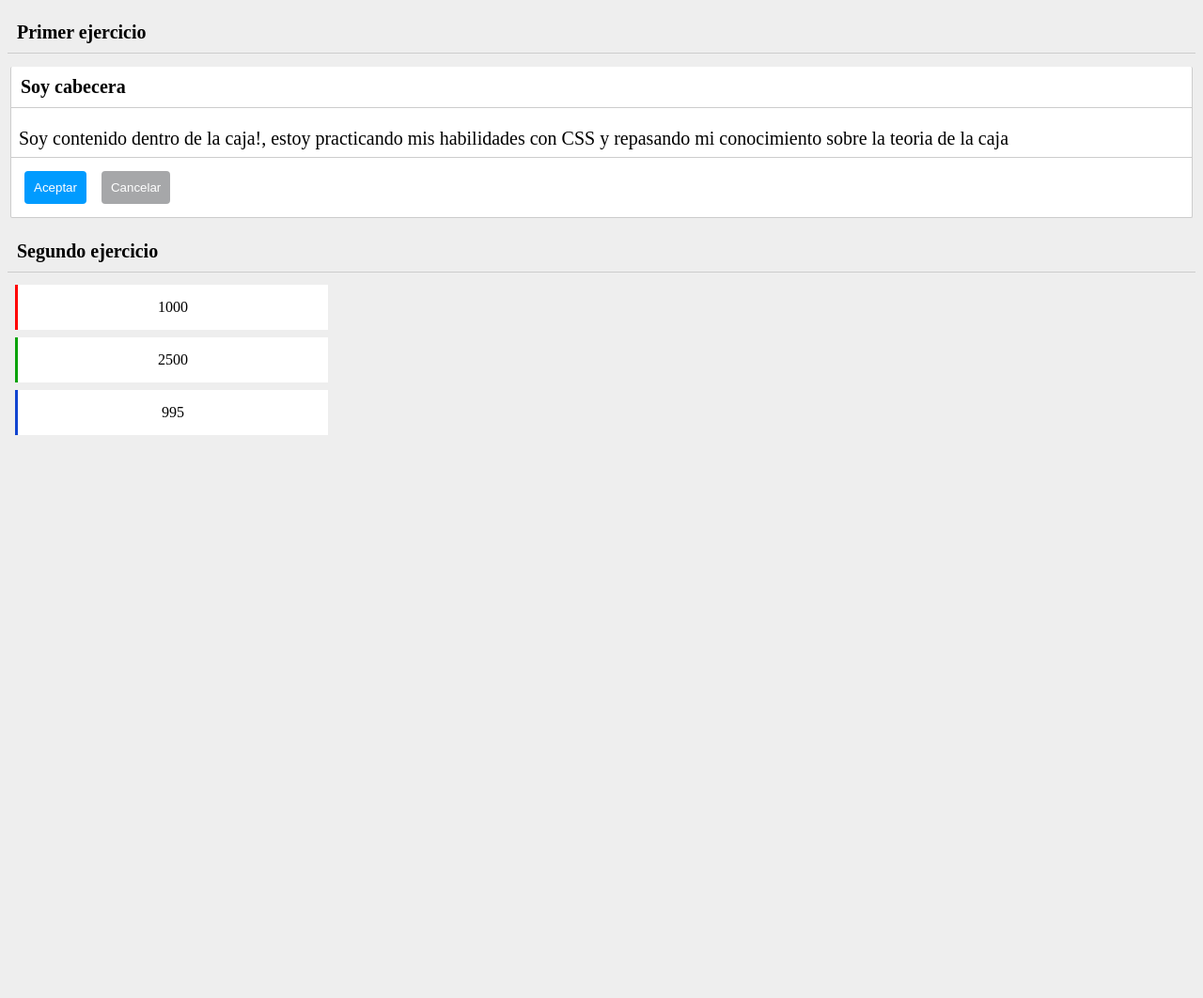
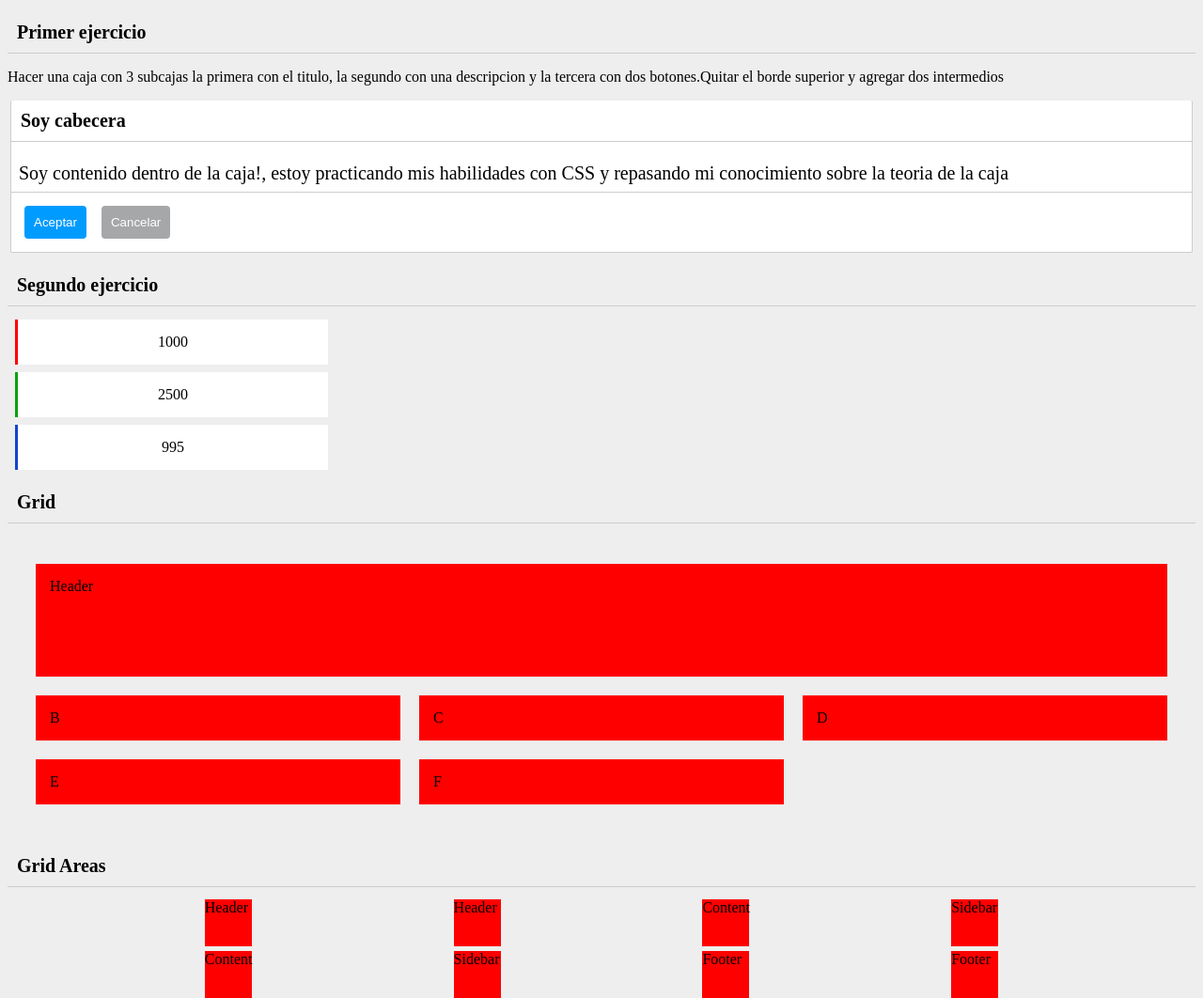
Before and after one commit to avilDev-cr/primerCursoHolaMundo, a plain HTML site: page index.html in a window 1280 px wide. Shown: the whole page at 94% size. Before the commit the page ends 800 px from the top, so only its background shows below. Drawn offline with Linux system fonts and the light colour scheme.

Commit message:
Agregando grid

```diff
--- a/index.html
+++ b/index.html
@@ -1,27 +1,56 @@
 <!DOCTYPE html>
 <html lang="en">
   <head>
-    <meta charset="UTF-8">
-    <meta name="viewport" content="width=device-width, initial-scale=1.0">
+    <meta charset="UTF-8" />
+    <meta name="viewport" content="width=device-width, initial-scale=1.0" />
     <title>PrimerCurso</title>
-    <link rel="stylesheet" href="/styles/style.css">
+    <link rel="stylesheet" href="/styles/style.css" />
   </head>
   <body>
     <h1>Primer ejercicio</h1>
+    <P>Hacer una caja con 3 subcajas la primera con el titulo, la segundo con una descripcion y la tercera con dos botones.Quitar el borde superior y agregar dos intermedios</P>
     <div class="caja">
       <h1>Soy cabecera</h1>
-    <div class="contenido">Soy contenido dentro de la caja!, estoy practicando mis habilidades con CSS y repasando mi conocimiento sobre la teoria de la caja</div>
+      <div class="contenido">
+        Soy contenido dentro de la caja!, estoy practicando mis habilidades con
+        CSS y repasando mi conocimiento sobre la teoria de la caja
+      </div>
       <div id="botones">
         <button class="aceptar">Aceptar</button>
         <button class="cancelar">Cancelar</button>
       </div>
-
     </div>
+    <div class="ejercicio2">
       <h1>Segundo ejercicio</h1>
       <div class="box red">1000</div>
       <div class="box green">2500</div>
       <div class="box blue">995</div>
+    </div>
 
+    <div class="teoriaGrid">
+      <h1>Grid</h1>
+      <div class="grid">
+        <div class="element header">Header</div>
+        <div class="element">B</div>
+        <div class="element">C</div>
+        <div class="element">D</div>
+        <div class="element">E</div>
+        <div class="element">F</div>
+      </div>
+    </div>
+
+    <div class="teoriagridArea">
+        <h1>Grid Areas</h1>
+        <div class="gridArea">
+          <div class="redA item-1">Header</div>
+          <div class="redA">Header</div>
+          <div class="redA">Content</div>
+          <div class="redA">Sidebar</div>
+          <div class="redA">Content</div>
+          <div class="redA">Sidebar</div>
+          <div class="redA">Footer</div>
+          <div class="redA">Footer</div>
+        </div>
       </div>
   </body>
 </html>
--- a/styles/style.css
+++ b/styles/style.css
@@ -1,3 +1,6 @@
+html{
+    height: 100%;
+}
 body {
   background-color: #eee;
 }
@@ -48,6 +51,7 @@ border-color: red;
 
 }
 
+/* ejercicio 2 */
 .box {
   background-color: white;
   padding: 15px;
@@ -60,13 +64,20 @@ border-color: red;
   box-shadow: 0px, 2px, 2px rgba(0, 0, 0, 0.2);
 }
 
-.box.red {
+.red {
   border-color: red;
+}
+.box.red:hover {
+    transform: scale(1.05, 1.05);
   }
 .box.green {
   border-color: rgb(9, 162, 9);
 }
-.box.blue {
+
+.box.green:hover {
+  box-shadow: 1px 2px 10px rgba(0, 0, 0, 0.2);
+}
+.blue {
     border-color: rgb(16, 68, 208);
     transition: 0.3s;
   }
@@ -75,9 +86,60 @@ border-color: red;
     background-color: rgba(32, 151, 181, 0.22);
   }
 
-.box.red:hover {
-  transform: scale(1.05, 1.05);
+  /* Repaso de conocimiento Grid */
+
+  .grid{
+    padding: 30px;
+    display: grid;
+    /* grid-template-rows: minmax(100px, auto);
+    grid-template-columns: minmax(auto, 50%)1fr 3em; */
+    /* podemos utilizar repeat */
+    grid-template-rows: repeat(2,50px);
+    grid-template-columns: repeat(3,1fr);
+    /* row-gap: 20px;
+    column-gap: 20px; */
+    /* tambien podemos utilizar gap para ambas */
+    gap: 20px;
   }
-.box.green:hover {
-  box-shadow: 1px 2px 10px rgba(0, 0, 0, 0.2);
+  .element{
+    padding: 15px;
+    background-color: red;
   }
+
+  .header{
+    /* grid-column-start: 1;
+    grid-column-end: 6;
+    grid-row-start: 1;
+    grid-row-end: 3; */
+    /* O una forma abreviada seria */
+    grid-column: 1/4;
+    grid-row: 1/3;
+  }
+
+  /* Grid areas */
+  .gridArea{
+    height: 100%;
+    display: grid;
+    /* grid-template-areas: "header header"
+                         "content sidebar"
+                         "footer footer";
+    grid-template-rows: 150px 1fr 100px;
+    grid-template-columns: 1fr 200px;
+    grid-auto-rows: 140px; */
+
+    width: 100%;
+    grid-template-columns: repeat(4, 50px);
+    grid-template-rows: repeat(2,50px);
+    gap: 5px;
+    justify-content: space-evenly;
+    align-content: center;
+
+
+  }
+
+  .blueA{
+    background-color: blue;
+  }
+  .redA{
+    background-color: red;
+  }
```
Lines whose indentation alone changed are shown as unchanged.
